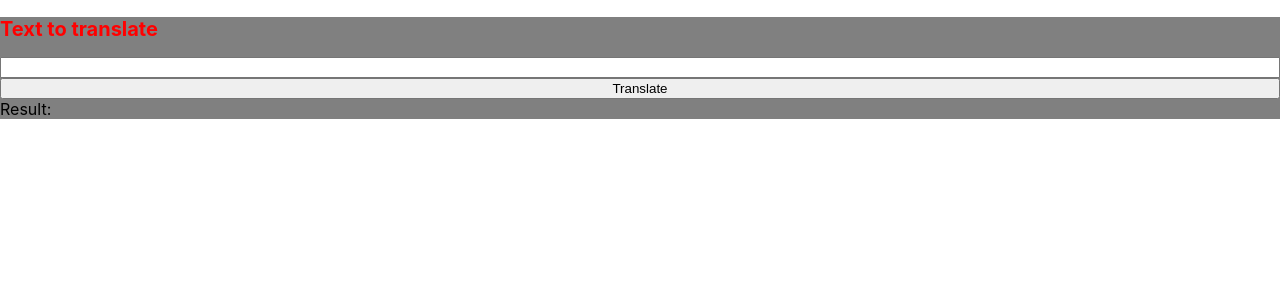
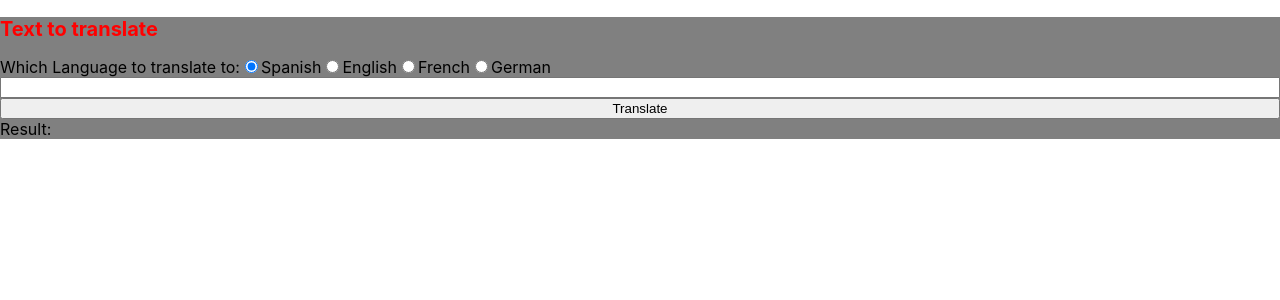
Before and after one commit to Nicolas7Chaves/AiTranslate, a React (Create React App) app: page / in a window 1280 px wide. Shown: the top 300 px of the page. Built offline with nearby package versions, Linux system fonts and the light colour scheme.

Commit message:
add radio buttons to change languages to translate to

```diff
--- a/src/Components/OpenAI/OpenAI.js
+++ b/src/Components/OpenAI/OpenAI.js
@@ -4,10 +4,22 @@ import axios from "axios";
 function TranslateAi() {
     const [translateText, setTranslateText] = useState('');
     const [result, setResult] = useState('')
+    const [selectedLanguage, setSelectedLanguage] = useState('es');
+
+
+    const languages = [
+        { code: 'es', name: 'Spanish' },
+        { code: 'en', name: 'English' },
+        { code: 'fr', name: 'French' },
+        { code: 'de', name: 'German' },
+    ]
 
     const translateTextHandler = async () => {
         try {
-            const response = await axios.post("http://localhost:8001/", { text: translateText });
+            const response = await axios.post("http://localhost:8001/", {
+                text: translateText,
+                language: selectedLanguage
+            });
             const data = response.data;
             setResult(data.translatedResponse);
             console.log(data.translatedResponse);
@@ -17,6 +29,20 @@ function TranslateAi() {
     }
     return (
         <>
+            <div>
+                Which Language to translate to:
+                {languages.map((language) =>
+                    <label key={language.code}>
+                        <input
+                            type="radio"
+                            value={language.code}
+                            checked={selectedLanguage === language.code}
+                            onChange={() => setSelectedLanguage(language.code)}>
+                        </input>
+                        {language.name}
+                    </label>
+                )}
+            </div >
             <form className='translate__form' onSubmit={(e) => { e.preventDefault(); translateTextHandler(); }}>
                 <input type='text' value={translateText} onChange={(e) => setTranslateText(e.target.value)} />
                 <button type='submit' className='translate-btn'>Translate</button>
@@ -24,12 +50,14 @@ function TranslateAi() {
             <div>
                 Result:
             </div>
-            {result && (
-                <div className="translate__result" >
-                    <h3> Results: </h3>
-                    <p>{result}</p>
-                </div>
-            )}
+            {
+                result && (
+                    <div className="translate__result" >
+                        <h3> Results: </h3>
+                        <p>{result}</p>
+                    </div>
+                )
+            }
         </>
     )
 }
```
Also changed, not shown: backend.js (+9 -5 lines).
